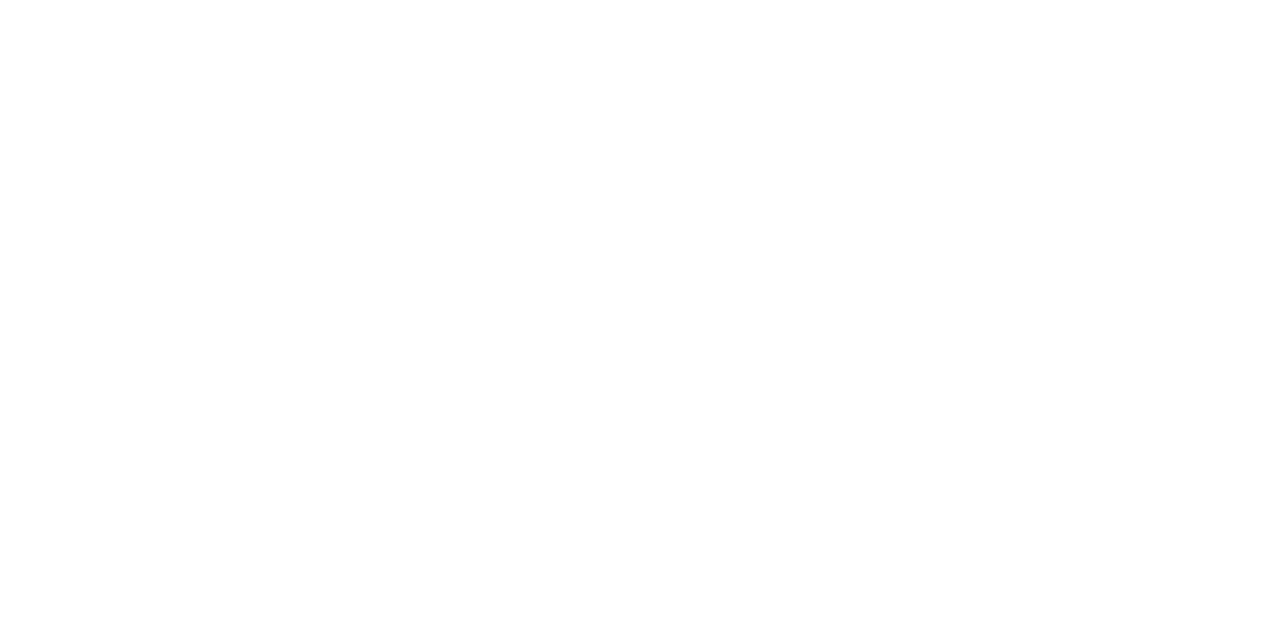
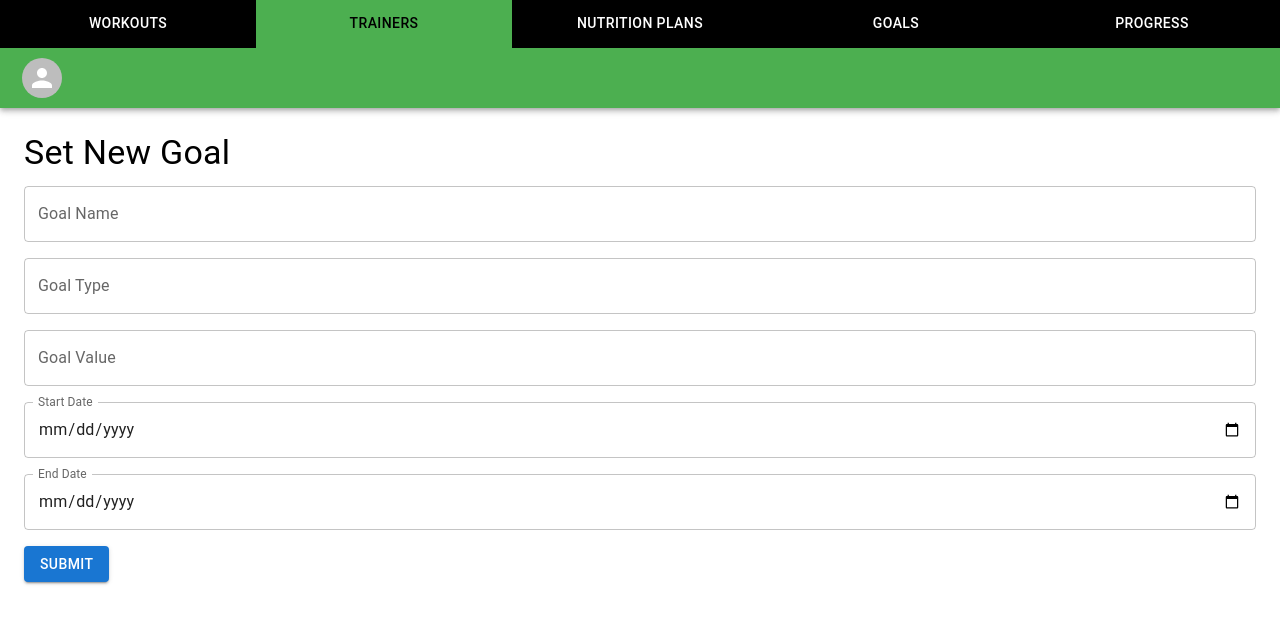
Before and after one commit to TOLGA1123/FitChamp, a React (Create React App) app in the folder frontend/: page /new-goal in a window 1280 px wide. Shown: the top 624 px of the page. Built offline with nearby package versions, Linux system fonts and the light colour scheme.

Commit message:
Goal Creation and Trainee Display

```diff
--- a/frontend/src/App.js
+++ b/frontend/src/App.js
@@ -16,6 +16,7 @@ import GoalsPage from './pages/GoalsPage';
 import ProgressAchievements from './pages/ProgressAchievements';
 import TraineesPage from './pages/TraineesPage';
 import GoalDetailPage from './pages/GoalDetailPage';
+import NewGoalPage from './pages/NewGoalPage';
 
 const theme = createTheme();
 
@@ -36,6 +37,7 @@ const App = () => {
           <Route path="/achievements" component={ProgressAchievements} />
           <Route path="/trainees" component={TraineesPage} />
           <Route path="/goal-detail/:goalId" component={GoalDetailPage} />
+          <Route path="/new-goal" component={NewGoalPage} />
 
           {/*
            You can add more routes here if you have other pages */}
--- a/frontend/src/pages/GoalsPage.js
+++ b/frontend/src/pages/GoalsPage.js
@@ -19,7 +19,7 @@ const GoalsPage = () => {
 
   const handleCreateNewGoal = () => {
     // Navigate to the goal creation page
-    history.push('/create-goal');
+    history.push('/new-goal');
   };
   const handleMSGClick = () => {
     history.push('/messages');
--- /dev/null
+++ b/frontend/src/pages/NewGoalPage.js
@@ -0,0 +1,127 @@
+import React, { useState } from 'react';
+import { Box, Grid, Paper, Typography, TextField, Button, Avatar, AppBar, Tabs, Tab } from '@mui/material';
+import { useHistory } from 'react-router-dom';
+import { green } from '@mui/material/colors';
+
+const NewGoalPage = () => {
+  const history = useHistory();
+  const [goal, setGoal] = useState({
+    name: '',
+    type: '',
+    value: '',
+    startDate: '',
+    endDate: '',
+  });
+
+  const handleChange = (e) => {
+    const { name, value } = e.target;
+    setGoal((prevGoal) => ({ ...prevGoal, [name]: value }));
+  };
+
+  const handleSubmit = () => {
+    // Handle goal submission logic here, such as sending data to an API
+    console.log('Goal Submitted:', goal);
+    history.push('/goals'); // Redirect to goals page after submission
+  };
+
+  const handleRouteChange = (event, newValue) => {
+    history.push(`/${newValue}`);
+  };
+
+  const handleProfileClick = () => {
+    history.push('/profile');
+  };
+
+  return (
+    <Box sx={{ flexGrow: 1 }}>
+      <AppBar position="static" sx={{ backgroundColor: green[500] }}>
+        <Tabs
+          onChange={handleRouteChange}
+          sx={{ backgroundColor: 'black' }}
+          variant="fullWidth"
+        >
+          <Tab label="Workouts" value="workouts" sx={{ color: 'white' }} />
+          <Tab label="Trainers" value="trainers" sx={{ color: 'black', backgroundColor: green[500] }} />
+          <Tab label="Nutrition Plans" value="nutrition-plans" sx={{ color: 'white' }} />
+          <Tab label="Goals" value="goals" sx={{ color: 'white' }} />
+          <Tab label="Progress" value="progress" sx={{ color: 'white' }} />
+        </Tabs>
+        <Box sx={{ display: 'flex', justifyContent: 'space-between', alignItems: 'center', padding: '0 10px', height: '60px' }}>
+          <Button onClick={handleProfileClick}>
+            <Avatar />
+          </Button>
+        </Box>
+      </AppBar>
+      <Box sx={{ p: 3 }}>
+        <Typography variant="h4" gutterBottom>
+          Set New Goal
+        </Typography>
+        <Grid container spacing={2}>
+          <Grid item xs={12}>
+            <TextField
+              fullWidth
+              label="Goal Name"
+              name="name"
+              value={goal.name}
+              onChange={handleChange}
+            />
+          </Grid>
+          <Grid item xs={12}>
+            <TextField
+              fullWidth
+              label="Goal Type"
+              name="type"
+              value={goal.type}
+              onChange={handleChange}
+            />
+          </Grid>
+          <Grid item xs={12}>
+            <TextField
+              fullWidth
+              label="Goal Value"
+              name="value"
+              value={goal.value}
+              onChange={handleChange}
+            />
+          </Grid>
+          <Grid item xs={12}>
+            <TextField
+              fullWidth
+              label="Start Date"
+              name="startDate"
+              type="date"
+              value={goal.startDate}
+              onChange={handleChange}
+              InputLabelProps={{
+                shrink: true,
+              }}
+            />
+          </Grid>
+          <Grid item xs={12}>
+            <TextField
+              fullWidth
+              label="End Date"
+              name="endDate"
+              type="date"
+              value={goal.endDate}
+              onChange={handleChange}
+              InputLabelProps={{
+                shrink: true,
+              }}
+            />
+          </Grid>
+        </Grid>
+        <Button
+          variant="contained"
+          color="primary"
+          onClick={handleSubmit}
+          sx={{ mt: 2 }}
+        >
+          Submit
+        </Button>
+      </Box>
+    </Box>
+  );
+};
+
+export default NewGoalPage;
--- a/frontend/src/pages/TraineesPage.js
+++ b/frontend/src/pages/TraineesPage.js
@@ -5,17 +5,40 @@ import AddCircleOutlineIcon from '@mui/icons-material/AddCircleOutline';
 import MessageIcon from '@mui/icons-material/Message';
 import PersonIcon from '@mui/icons-material/Person';
 import { green } from '@mui/material/colors';
+import axios from 'axios';
+import { useEffect, useState } from 'react';
+axios.defaults.withCredentials = true;
 
 const TraineesPage = () => {
+  const [loading, setLoading] = useState(true);
   const history = useHistory();
-  const trainees = [
-    { id: 1, name: 'Client 1' },
-    { id: 2, name: 'Client 2' }
-    // Add more trainees as needed
-  ];
+  const [Trainees, setTrainees] = useState(null);
+  useEffect(() => {
+    // Fetch user details from the backend
+    axios.get('http://localhost:8000/trainees/')
+      .then(response => {
+        setTrainees(response.data);
+        setLoading(false);
+      })
+      .catch(error => {
+        console.error('Error fetching user details:', error.response ? error.response.data : 'Server did not respond');
+        setLoading(false);
+        // Handle unauthorized access, e.g., redirect to login
+        if (error.response && error.response.status === 401) {
+          //history.push('/login');
+        }
+      });
+  }, [history]);
+  if (loading) {
+    return <div>Loading...</div>; // Display a loading state while fetching user details
+  }
+
+  if (!Trainees) {
+    return <div>Error loading user details</div>; // Display an error message if user details couldn't be fetched
+  }
 
   const handleTraineeSelect = (traineeId) => {
-    history.push(`/trainee-profile/${traineeId}`);
+    history.push(`/profile/${traineeId}`);
   };
 
   const handleNewClient = () => {
@@ -27,7 +50,7 @@ const TraineesPage = () => {
   };
 
   const handleProfileClick = () => {
-    history.push('/profile');
+    history.push('/Trainer');
   };
 
   const handleMSGClick = () => {
@@ -63,11 +86,11 @@ const TraineesPage = () => {
       </AppBar>
       <Box sx={{ p: 3 }}>
         <Grid container spacing={2}>
-          {trainees.map((trainee) => (
-            <Grid item xs={12} sm={6} md={4} key={trainee.id} onClick={() => handleTraineeSelect(trainee.id)}>
+          {Trainees.map((trainee) => (
+            <Grid item xs={12} sm={6} md={4} key={trainee.user_id} onClick={() => handleTraineeSelect(trainee.user_id)}>
               <Paper elevation={3} sx={{ p: 2, textAlign: 'center' }}>
                 <Avatar sx={{ width: 100, height: 100, margin: 'auto' }} />
-                <Typography>{trainee.name}</Typography>
+                <Typography>{trainee.user_name}</Typography>
               </Paper>
             </Grid>
           ))}
```
Also changed, not shown: 2 other files (tests, documents, lock files or other folders).
